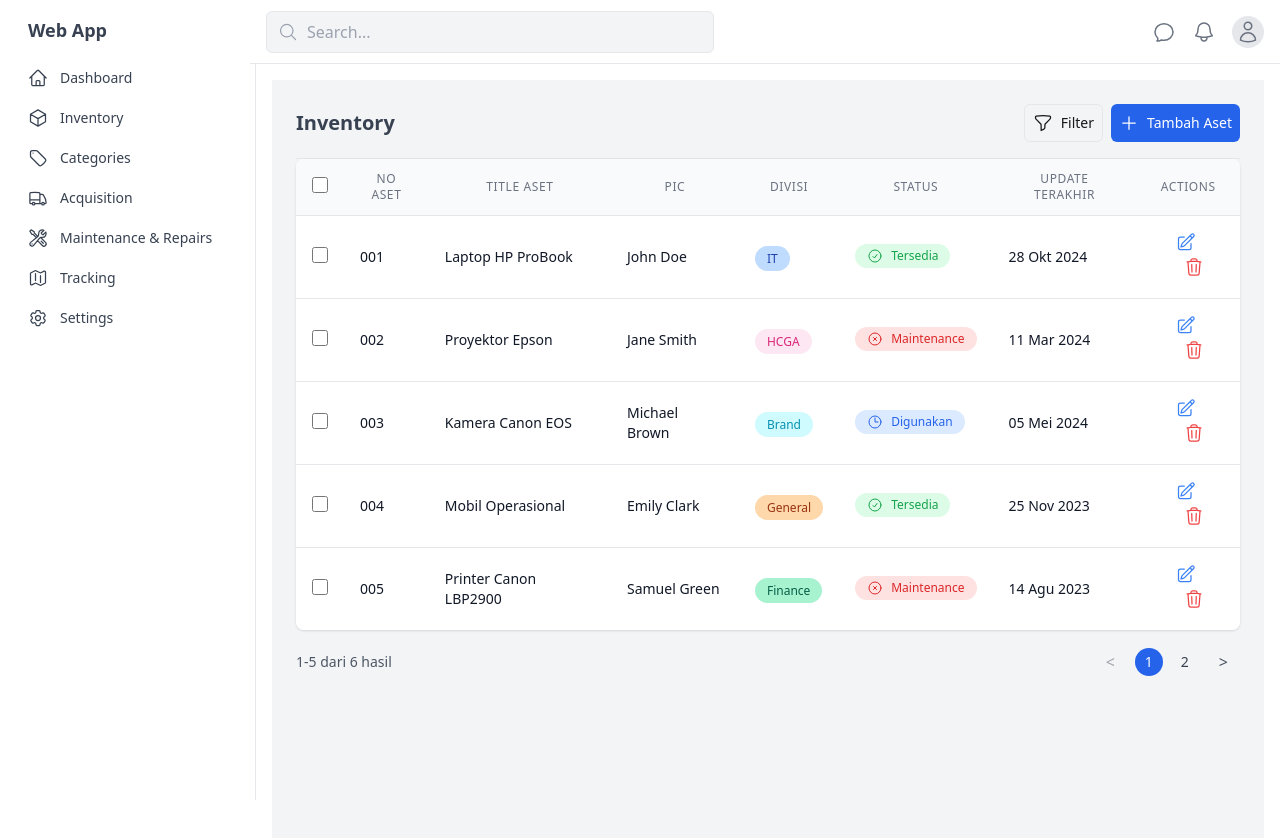
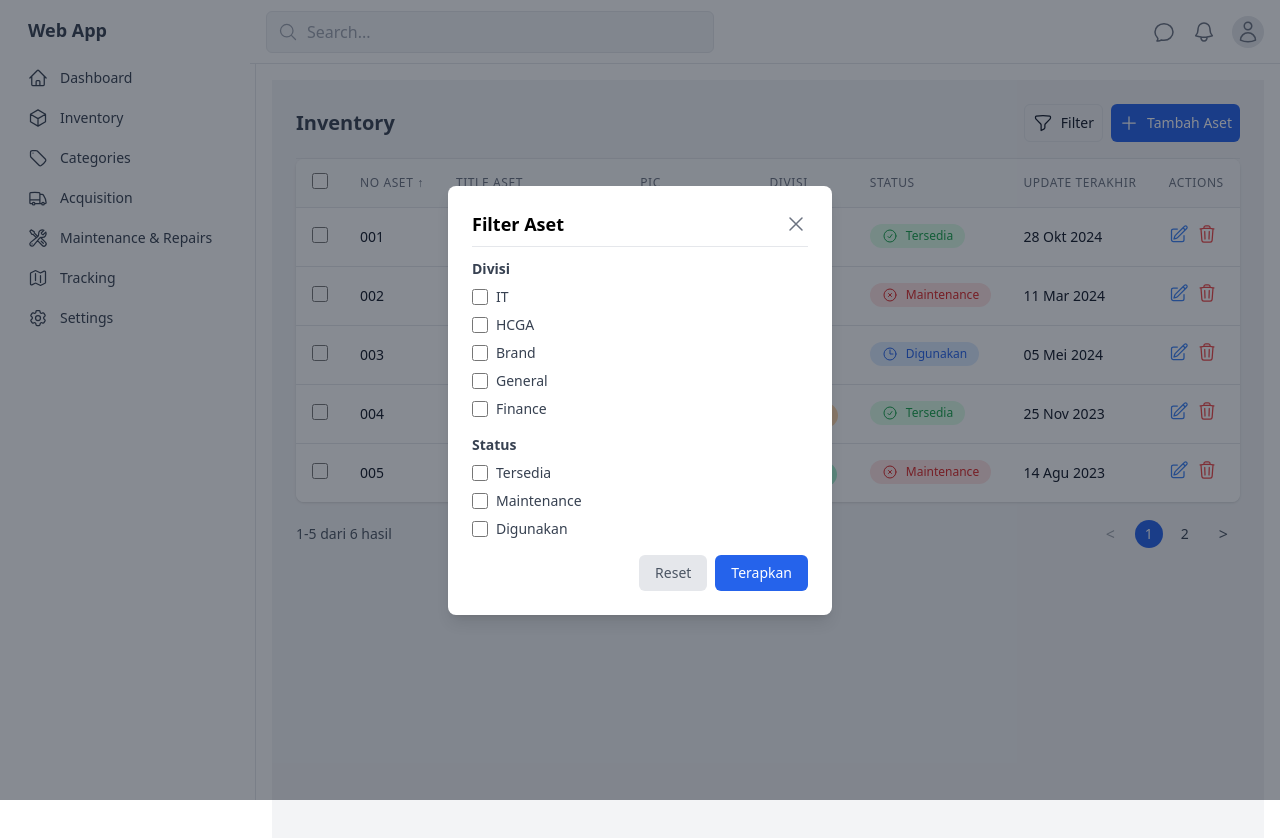
Before and after one commit to irsyadrs/web-asset, a Next.js app: page /inventory in a window 1280 px wide. Both pictures are taken after a click on the button "Filter". Shown: the top 838 px of the page. Built offline with nearby package versions, Linux system fonts and the light colour scheme.

Commit message:
add filter

```diff
--- a/app/(main)/inventory/page.js
+++ b/app/(main)/inventory/page.js
@@ -15,17 +15,36 @@ const dummyAssets = [
 ];
 
 export default function InventoryPage() {
+  const [selectedFilters, setSelectedFilters] = useState({ division: [], status: [] });
   const [currentPage, setCurrentPage] = useState(1);
   const itemsPerPage = 5;
 
-  const paginatedAssets = dummyAssets.slice((currentPage - 1) * itemsPerPage, currentPage * itemsPerPage);
+  // ✅ Fungsi untuk menerapkan filter dari modal
+  const handleFilterApply = (filters) => {
+    setSelectedFilters(filters);
+    setCurrentPage(1); // Reset ke halaman pertama setelah filter diterapkan
+  };
+
+  // ✅ Filter sebelum pagination
+  const filteredAssets = dummyAssets.filter(asset =>
+    (selectedFilters.division.length === 0 || selectedFilters.division.includes(asset.division)) &&
+    (selectedFilters.status.length === 0 || selectedFilters.status.includes(asset.status))
+  );
+
+  // ✅ Paginasi setelah filter diterapkan
+  const paginatedAssets = filteredAssets.slice((currentPage - 1) * itemsPerPage, currentPage * itemsPerPage);
 
   return (
     <main className="p-6 bg-gray-100 min-h-screen">
-      <InventoryTitle />
+      {/* Kirim handleFilterApply agar InventoryTitle bisa menerapkan filter */}
+      <InventoryTitle onFilterApply={handleFilterApply} />
+
+      {/* Kirim selectedFilters ke AssetTable agar data bisa difilter */}
       <AssetTable assets={paginatedAssets} />
+
+      {/* Pagination tetap diterapkan setelah filtering */}
       <Pagination
-        totalItems={dummyAssets.length}
+        totalItems={filteredAssets.length}
         itemsPerPage={itemsPerPage}
         currentPage={currentPage}
         onPageChange={setCurrentPage}
--- a/app/globals.css
+++ b/app/globals.css
@@ -14,7 +14,3 @@
     --foreground: #ededed;
   }
 }
-
-body {
-  @apply bg-background text-foreground font-sans;
-}
--- /dev/null
+++ b/components/inventory-components/filter-asset.js
@@ -0,0 +1,85 @@
+"use client";
+
+import { useState } from "react";
+import Modal from "../modal"; // Menggunakan Modal yang sudah dipisah
+
+export default function FilterModal({ isOpen, onClose, onApply, selectedFilters }) {
+  const [selectedDivision, setSelectedDivision] = useState(selectedFilters.division || []);
+  const [selectedStatus, setSelectedStatus] = useState(selectedFilters.status || []);
+
+  const handleFilterChange = (type, value) => {
+    if (type === "division") {
+      setSelectedDivision((prev) =>
+        prev.includes(value) ? prev.filter((item) => item !== value) : [...prev, value]
+      );
+    } else if (type === "status") {
+      setSelectedStatus((prev) =>
+        prev.includes(value) ? prev.filter((item) => item !== value) : [...prev, value]
+      );
+    }
+  };
+
+  const resetFilters = () => {
+    setSelectedDivision([]);
+    setSelectedStatus([]);
+  };
+
+  const applyFilters = () => {
+    onApply({ division: selectedDivision, status: selectedStatus });
+    onClose();
+  };
+
+  return (
+    <Modal isOpen={isOpen} onClose={onClose} title="Filter Aset">
+      <div className="space-y-4">
+        {/* Filter Divisi */}
+        <div>
+          <h3 className="text-sm font-semibold text-gray-700">Divisi</h3>
+          {["IT", "HCGA", "Brand", "General", "Finance"].map((division) => (
+            <label key={division} className="flex items-center space-x-2 mt-2">
+              <input
+                type="checkbox"
+                checked={selectedDivision.includes(division)}
+                onChange={() => handleFilterChange("division", division)}
+                className="h-4 w-4"
+              />
+              <span className="text-sm text-gray-700">{division}</span>
+            </label>
+          ))}
+        </div>
+
+        {/* Filter Status */}
+        <div>
+          <h3 className="text-sm font-semibold text-gray-700">Status</h3>
+          {["Tersedia", "Maintenance", "Digunakan"].map((status) => (
+            <label key={status} className="flex items-center space-x-2 mt-2">
+              <input
+                type="checkbox"
+                checked={selectedStatus.includes(status)}
+                onChange={() => handleFilterChange("status", status)}
+                className="h-4 w-4"
+              />
+              <span className="text-sm text-gray-700">{status}</span>
+            </label>
+          ))}
+        </div>
+
+        {/* Buttons */}
+        <div className="flex justify-end gap-2">
+          <button
+            onClick={resetFilters}
+            className="px-4 py-2 text-sm text-gray-600 bg-gray-200 rounded-md hover:bg-gray-300"
+          >
+            Reset
+          </button>
+          <button
+            onClick={applyFilters}
+            className="px-4 py-2 text-sm text-white bg-blue-600 rounded-md hover:bg-blue-700"
+          >
+            Terapkan
+          </button>
+        </div>
+      </div>
+    </Modal>
+  );
+}
--- a/components/inventory-components/table.js
+++ b/components/inventory-components/table.js
@@ -1,6 +1,6 @@
 "use client";
 
-import { useState } from "react";
+import { useState, useCallback } from "react";
 import {
   CheckCircleIcon,
   XCircleIcon,
@@ -12,6 +12,7 @@ import {
 export default function AssetTable({ assets }) {
   const [selectedAll, setSelectedAll] = useState(false);
   const [selectedAssets, setSelectedAssets] = useState([]);
+  const [sortConfig, setSortConfig] = useState({ key: "assetNumber", direction: "asc" });
 
   const handleSelectAll = () => {
     setSelectedAll(!selectedAll);
@@ -20,17 +21,13 @@ export default function AssetTable({ assets }) {
 
   const handleSelectAsset = (id) => {
     setSelectedAssets((prevSelected) =>
-      prevSelected.includes(id)
-        ? prevSelected.filter((assetId) => assetId !== id)
-        : [...prevSelected, id]
+      prevSelected.includes(id) ? prevSelected.filter((assetId) => assetId !== id) : [...prevSelected, id]
     );
   };
 
   const formatDate = (dateString) => {
     const options = { day: "2-digit", month: "short", year: "numeric" };
-    return new Intl.DateTimeFormat("id-ID", options).format(
-      new Date(dateString)
-    );
+    return new Intl.DateTimeFormat("id-ID", options).format(new Date(dateString));
   };
 
   const getStatusConfig = (status) => {
@@ -46,6 +43,7 @@ export default function AssetTable({ assets }) {
     }
   };
 
+  // ✅ **Mengembalikan warna berdasarkan divisi**
   const getDivisionConfig = (division) => {
     switch (division) {
       case "IT":
@@ -65,6 +63,37 @@ export default function AssetTable({ assets }) {
     }
   };
 
+  const handleSort = useCallback((key) => {
+    setSortConfig((prev) => ({
+      key,
+      direction: prev.key === key && prev.direction === "asc" ? "desc" : "asc",
+    }));
+  }, []);
+
+  const sortedAssets = [...assets].sort((a, b) => {
+    if (sortConfig.key === "assetNumber") {
+      return sortConfig.direction === "asc"
+        ? a.assetNumber.localeCompare(b.assetNumber)
+        : b.assetNumber.localeCompare(a.assetNumber);
+    }
+    if (sortConfig.key === "assetName") {
+      return sortConfig.direction === "asc"
+        ? a.assetName.localeCompare(b.assetName)
+        : b.assetName.localeCompare(a.assetName);
+    }
+    if (sortConfig.key === "pic") {
+      return sortConfig.direction === "asc"
+        ? a.pic.localeCompare(b.pic)
+        : b.pic.localeCompare(a.pic);
+    }
+    if (sortConfig.key === "lastUpdate") {
+      return sortConfig.direction === "asc"
+        ? new Date(a.lastUpdate) - new Date(b.lastUpdate)
+        : new Date(b.lastUpdate) - new Date(a.lastUpdate);
+    }
+    return 0;
+  });
+
   return (
     <div className="flex-1 bg-white rounded-lg shadow overflow-hidden">
       <div className="overflow-x-auto">
@@ -80,31 +109,30 @@ export default function AssetTable({ assets }) {
                 />
               </th>
               {[
-                "No Aset",
-                "Title Aset",
-                "PIC",
-                "Divisi",
-                "Status",
-                "Update Terakhir",
-                "Actions",
-              ].map((col) => (
+                { label: "No Aset", key: "assetNumber" },
+                { label: "Title Aset", key: "assetName" },
+                { label: "PIC", key: "pic" },
+                { label: "Divisi", key: null },
+                { label: "Status", key: null },
+                { label: "Update Terakhir", key: "lastUpdate" },
+                { label: "Actions", key: null },
+              ].map(({ label, key }) => (
                 <th
-                  key={col}
-                  className="px-4 py-3 text-center text-xs font-medium text-gray-500 uppercase tracking-wider"
+                  key={label}
+                  className={`px-4 py-3 text-left text-xs font-medium text-gray-500 uppercase tracking-wider ${
+                    key ? "cursor-pointer" : ""
+                  }`}
+                  onClick={() => key && handleSort(key)}
                 >
-                  {col}
+                  {label} {sortConfig.key === key ? (sortConfig.direction === "asc" ? "↑" : "↓") : ""}
                 </th>
               ))}
             </tr>
           </thead>
           <tbody className="bg-white divide-y divide-gray-200">
-            {assets.map((asset) => {
-              const { color: statusColor, icon: Icon } = getStatusConfig(
-                asset.status
-              );
-              const { color: divisionColor } = getDivisionConfig(
-                asset.division
-              );
+            {sortedAssets.map((asset) => {
+              const { color: statusColor, icon: Icon } = getStatusConfig(asset.status);
+              const { color: divisionColor } = getDivisionConfig(asset.division);
               const formattedDate = formatDate(asset.lastUpdate);
 
               return (
@@ -117,40 +145,26 @@ export default function AssetTable({ assets }) {
                       onChange={() => handleSelectAsset(asset.id)}
                     />
                   </td>
-                  <td className="px-4 py-4 text-sm text-gray-900">
-                    {asset.assetNumber}
-                  </td>
-                  <td className="px-4 py-4 text-sm text-gray-900">
-                    {asset.assetName}
-                  </td>
-                  <td className="px-4 py-4 text-sm text-gray-900">
-                    {asset.pic}
-                  </td>
+                  <td className="px-4 py-4 text-sm text-gray-900">{asset.assetNumber}</td>
+                  <td className="px-4 py-4 text-sm text-gray-900">{asset.assetName}</td>
+                  <td className="px-4 py-4 text-sm text-gray-900">{asset.pic}</td>
                   <td className="px-4 py-4">
-                    <span
-                      className={`px-3 py-1 rounded-full text-xs font-normal ${divisionColor}`}
-                    >
+                    <span className={`px-3 py-1 rounded-full text-xs font-normal ${divisionColor}`}>
                       {asset.division}
                     </span>
                   </td>
                   <td className="px-4 py-4">
-                    <div
-                      className={`inline-flex items-center rounded-full px-3 py-1 ${statusColor}`}
-                    >
+                    <div className={`inline-flex items-center rounded-full px-3 py-1 ${statusColor}`}>
                       <Icon className="h-4 w-4 mr-2" />
-                      <span className="text-xs font-normal">
-                        {asset.status}
-                      </span>
+                      <span className="text-xs font-normal">{asset.status}</span>
                     </div>
                   </td>
-                  <td className="px-4 py-4 text-sm text-gray-900">
-                    {formattedDate}
-                  </td>
-                  <td className="px-4 py-4 text-center text-sm font-medium">
-                    <button className="mr-3 text-blue-500 hover:text-blue-700 mx-2">
+                  <td className="px-4 py-4 text-sm text-gray-900">{formattedDate}</td>
+                  <td className="px-4 py-4 text-left text-sm font-medium flex gap-2">
+                    <button className="text-blue-500 hover:text-blue-700">
                       <PencilSquareIcon className="h-5 w-5" />
                     </button>
-                    <button className="ml-3 text-red-500 hover:text-red-700">
+                    <button className="text-red-500 hover:text-red-700">
                       <TrashIcon className="h-5 w-5" />
                     </button>
                   </td>
--- a/components/inventory-components/title.js
+++ b/components/inventory-components/title.js
@@ -4,30 +4,50 @@ import { useState } from "react";
 import { FunnelIcon, PlusIcon } from "@heroicons/react/24/outline";
 import Modal from "../modal";
 import AddAssetForm from "./add-asset-form";
+import FilterModal from "./filter-asset";
 
-export default function InventoryTitle() {
-  const [isModalOpen, setIsModalOpen] = useState(false);
+export default function InventoryTitle({ onFilterApply }) {
+  const [isAddModalOpen, setIsAddModalOpen] = useState(false);
+  const [isFilterModalOpen, setIsFilterModalOpen] = useState(false);
+  const [selectedFilters, setSelectedFilters] = useState({ division: [], status: [] });
+
+  const handleFilterApply = (filters) => {
+    setSelectedFilters(filters);
+    onFilterApply(filters); // Kirim filter ke parent (Inventory Page)
+  };
 
   return (
     <>
       <div className="flex items-center justify-between pb-4 border-b">
         <h1 className="text-xl font-bold text-gray-700">Inventory</h1>
         <div className="flex gap-2">
-          <button className="flex text-sm items-center gap-2 px-2 py-2 border rounded-md hover:bg-gray-100">
+          <button
+            className="flex text-sm items-center gap-2 px-2 text-gray-900 py-2 border rounded-md hover:bg-gray-100"
+            onClick={() => setIsFilterModalOpen(true)}
+          >
             <FunnelIcon className="w-5 h-5" /> Filter
           </button>
           <button
             className="flex text-sm items-center gap-2 px-2 py-2 text-white bg-blue-600 rounded-md hover:bg-blue-700"
-            onClick={() => setIsModalOpen(true)}
+            onClick={() => setIsAddModalOpen(true)}
           >
             <PlusIcon className="w-5 h-5" /> Tambah Aset
           </button>
         </div>
       </div>
 
-      <Modal isOpen={isModalOpen} onClose={() => setIsModalOpen(false)} title="Tambah Aset">
-        <AddAssetForm onClose={() => setIsModalOpen(false)} />
+      {/* Modal Tambah Aset */}
+      <Modal isOpen={isAddModalOpen} onClose={() => setIsAddModalOpen(false)} title="Tambah Aset">
+        <AddAssetForm onClose={() => setIsAddModalOpen(false)} />
       </Modal>
+
+      {/* Modal Filter */}
+      <FilterModal
+        isOpen={isFilterModalOpen}
+        onClose={() => setIsFilterModalOpen(false)}
+        onApply={handleFilterApply}
+        selectedFilters={selectedFilters}
+      />
     </>
   );
 }
```
